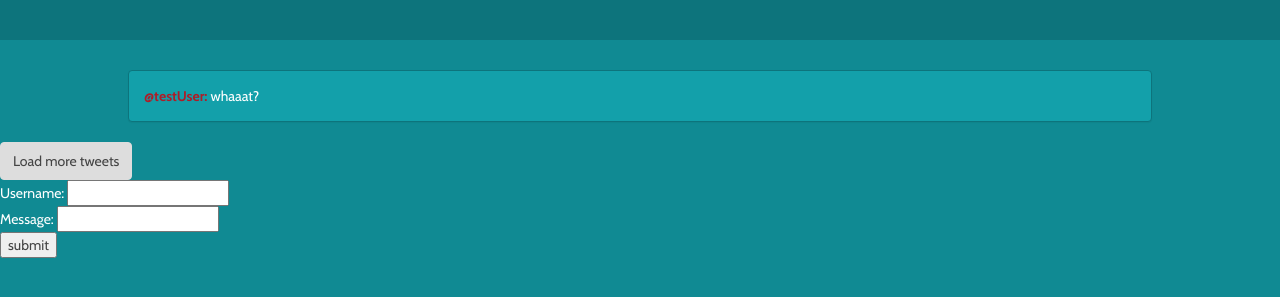
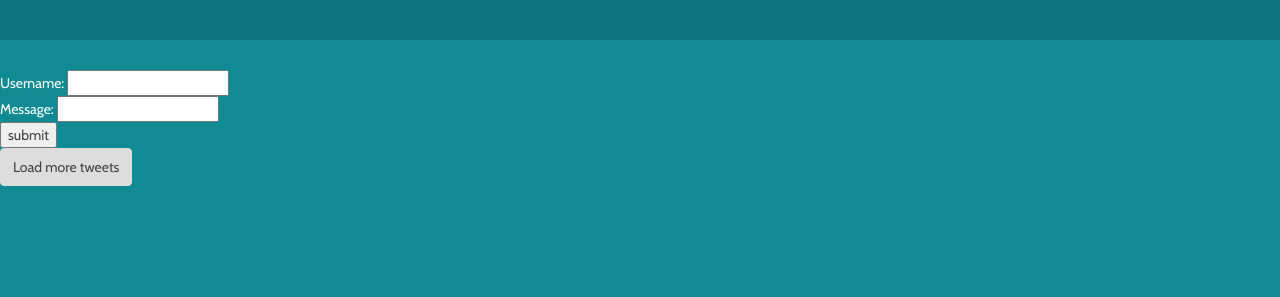
Before and after one commit to isaacchircop/Twitter-Lite-UI, a plain HTML site: page twitterlite-app/index.html in a window 1280 px wide. Shown: the part 163-460 px from the top of the page. Drawn offline with nearby package versions, Linux system fonts and the light colour scheme; no server answers.

Commit message:
Removed unnecessary code.

```diff
--- a/twitterlite-app/index.html
+++ b/twitterlite-app/index.html
@@ -31,20 +31,6 @@
 	    </nav>
 
 	    <header class="jumbotron"><h1 align="center"><img class="inline img-responsive" src="Images/logo.png" width="70" height="70"/> Twitterlite</h1></header>
-
-	    <div class="content-container">
-	    	<!-- Page content goes here -->
-	    	<div id="tweet-container">
-		    	<div class="panel panel-default">
-					<div class="panel-body">
-						<b class="red">@testUser:</b> whaaat?
-					</div>
-				</div>
-			</div>
-		</div>
-
-    	<button id="moreTweets" type="button" class="btn btn-default">Load more tweets</button>
-
 	    <div>
 	    	<form>
 
@@ -54,5 +40,14 @@
 
 			</form>
 	    </div>
+	    <div class="content-container">
+	    	<div id="tweet-container">
+
+			</div>
+		</div>
+
+    	<button id="moreTweets" type="button" class="btn btn-default">Load more tweets</button>
+
+
 	</body>
 </html>
```
